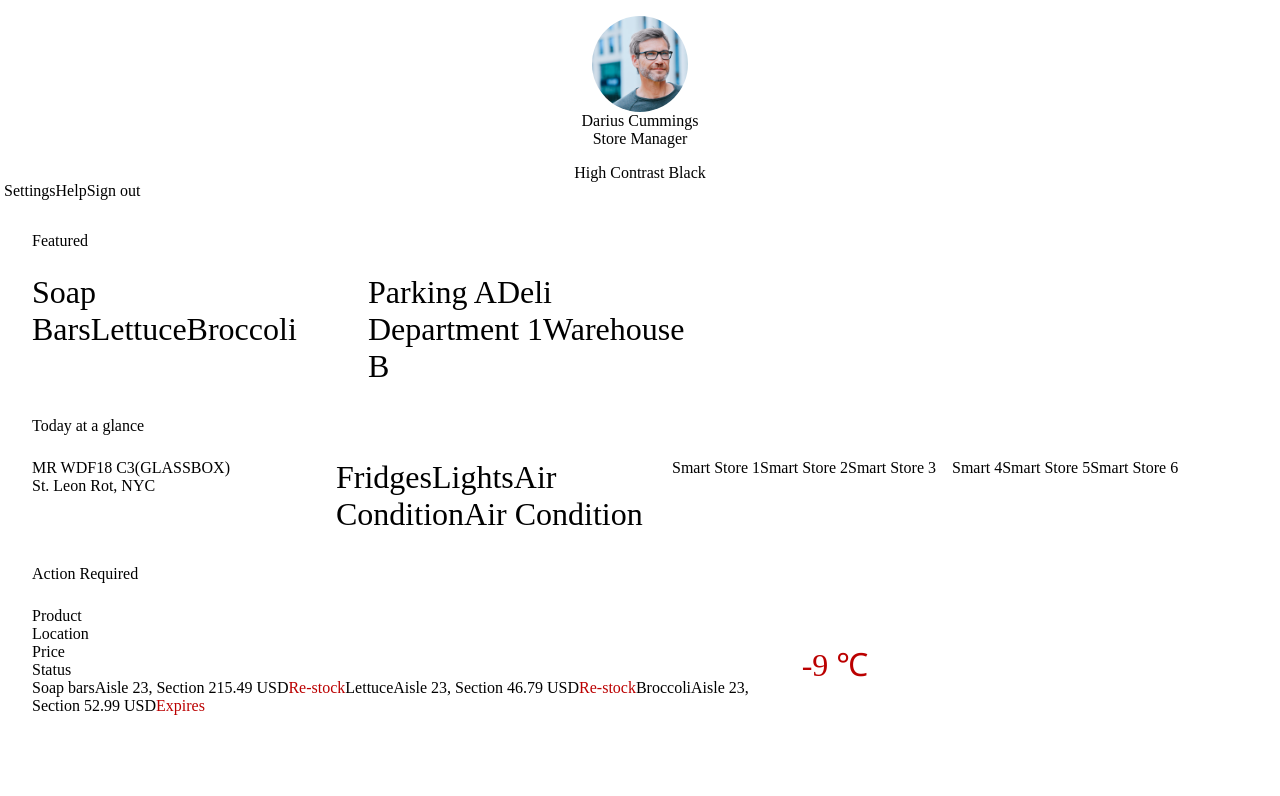
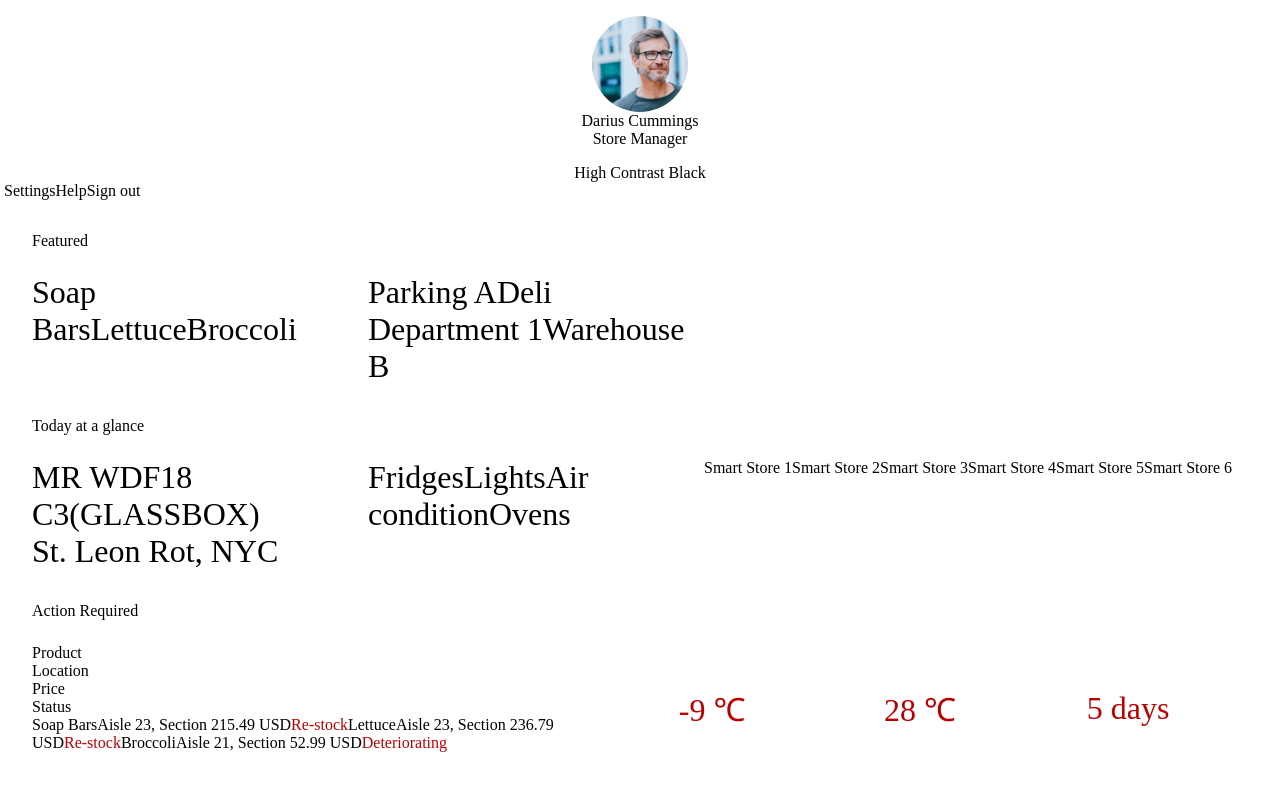
Before and after one commit to ilhan007/ui5con-app, a React (Create React App) app: page /#/home in a window 1280 px wide. Shown: the top 796 px of the page. Built offline with nearby package versions, Linux system fonts and the light colour scheme.

Commit message:
extraxt home data in json file

```diff
--- a/src/App.css
+++ b/src/App.css
@@ -56,9 +56,9 @@ html, body, .root, .App {
 
 /* Action require alerts */
 .alerts {
-	/* display: flex;
+	display: flex;
 	width: 40rem;
-	flex-wrap: wrap; */
+	flex-wrap: wrap;
 }
 .ui5card-alert {
 	min-width: 12rem;
--- a/src/home/Home.js
+++ b/src/home/Home.js
@@ -1,16 +1,23 @@
 import React, { Component } from "react";
 import managerImg from "../img/profile.png";
+import data from "./data.json";
 
 class Home extends Component {
 
 	constructor (props) {
 		super(props);
-		this.card = React.createRef();
+
+		this.featuredCardsRefs = [];
 		this._navToDetail = this.navToDetail.bind(this);
+		this.state = {data};
 	}
 
 	componentDidMount() {
-		this.card.current.addEventListener("headerPress", this._navToDetail);
+		const inventoryCardRef = this.featuredCardsRefs[0];
+
+		if (inventoryCardRef) {
+			inventoryCardRef.addEventListener("headerPress", this._navToDetail);
+		}
 	}
 
 	navToDetail() {
@@ -18,53 +25,56 @@ class Home extends Component {
 	}
 
 	render(){
+		const data = this.state.data;
+
 		return(
 			<div className="app-content">
 
 				{/* Featured */}
 				<ui5-title>Featured</ui5-title>
-				<section className="section row">
+				<section className="section">
+					{
+						data.featured.map((dataObj, index) =>
 							<ui5-card
-						ref={this.card}
-						heading="Inventory"
-						subtitle="28 Jun 2019"
-						status="3 of 22"
+								ref={ref => this.featuredCardsRefs[index] = ref}
+								key={dataObj.key}
+								heading={dataObj.heading}
+								subtitle={dataObj.subtitle}
+								status={dataObj.status}
 								class="ui5card">
 									<ui5-list separators="Inner">
-								<ui5-li icon="sap-icon://product" description="1579340" class="ui5list-item">Soap Bars</ui5-li>
-								<ui5-li icon="sap-icon://product" description="1579441" class="ui5list-item">Lettuce</ui5-li>
-								<ui5-li icon="sap-icon://product" description="1579542" class="ui5list-item">Broccoli</ui5-li>
+										{
+											dataObj.items.map(item =>
+												<ui5-li key={item.key}
+													icon={item.icon}
+													description={item.description}
+													class="ui5list-item">{item.title}</ui5-li>
+											)
+										}
 									</ui5-list>
 							</ui5-card>
-					<ui5-card
-						heading="Security"
-						subtitle="Cameras"
-						status="3 of 3"
-						class="ui5card">
-							<ui5-list separators="Inner">
-								<ui5-li icon="sap-icon://web-cam" description="Recording" class="ui5list-item">Parking A</ui5-li>
-								<ui5-li icon="sap-icon://web-cam" description="Recording" class="ui5list-item">Deli Department 1</ui5-li>
-								<ui5-li icon="sap-icon://hide" description="Off" class="ui5list-item">Warehouse B</ui5-li>
-							</ui5-list>
-					</ui5-card>
+							)
+					}
 				</section>
 
 				{/* Today */}
 				<ui5-title>Today at a glance</ui5-title>
-				<section className="section row">
+				<section className="section">
 
 					<ui5-card
 						heading="Upcoming Activities"
 						subtitle="28 Jun 2019"
 						class="ui5card">
 						<ui5-timeline>
-							<ui5-timeline-item title-text="Weekly Sync - Managers and Tech support" subtitle-text="10:00 - 10:30" icon="sap-icon://calendar">
-								<div>MR WDF18 C3(GLASSBOX)</div>
+							{data.activities.map(item =>
+								<ui5-timeline-item key={item.key}
+									icon={item.icon}
+									title-text={item.title}
+									subtitle-text={item.subtitle}
+									class="ui5list-item">
+										<div>{item.location}</div>
 								</ui5-timeline-item>
-							<ui5-timeline-item title-text="Video Converence Call - Tech Update" subtitle-text="14:30 - 15:30" icon="sap-icon://calendar">
-								<div>St. Leon Rot, NYC</div>
-							</ui5-timeline-item>
-							<ui5-timeline-item id="test-item" title-text="Call 'Project Nimbus' (Skype Meeting)" subtitle-text="15:00 - 16:30" icon="sap-icon://phone"></ui5-timeline-item>
+							)}
 						</ui5-timeline>
 					</ui5-card>
 
@@ -73,10 +83,15 @@ class Home extends Component {
 						subtitle="Smart Store A"
 						class="ui5card">
 							<ui5-list separators="Inner">
-								<ui5-li icon="sap-icon://fridge" description="Fridges are On" class="ui5list-item">Fridges</ui5-li>
-								<ui5-li icon="sap-icon://lightbulb" description="Light are On" class="ui5list-item">Lights</ui5-li>
-								<ui5-li icon="sap-icon://heating-cooling" description="All are On" class="ui5list-item">Air Condition</ui5-li>
-								<ui5-li icon="sap-icon://washing-machine" description="Ovens are On" class="ui5list-item">Air Condition</ui5-li>
+								{data.energystats.map(item =>
+									<ui5-li
+										key={item.key}
+										icon={item.icon}
+										description={item.description}
+										class="ui5list-item">
+											{item.title}
+										</ui5-li>
+								)}
 							</ui5-list>
 					</ui5-card>
 
@@ -88,14 +103,14 @@ class Home extends Component {
 						class="ui5card ui5card-large">
 							<div className="card-content">
 								<ui5-list separators="Inner" class="card-content-child">
-								<ui5-li image={managerImg} description="New York City">Smart Store 1</ui5-li>
-								<ui5-li image={managerImg} description="Washington">Smart Store 2</ui5-li>
-								<ui5-li image={managerImg} description="Boston">Smart Store 3</ui5-li>
+								{data.storesa.map(store =>
+									<ui5-li image={managerImg} description={store.description}>{store.title}</ui5-li>
+								)}
 								</ui5-list>
 								<ui5-list separators="Inner" class="card-content-child">
-								<ui5-li image={managerImg} description="Los Angeles">Smart 4</ui5-li>
-								<ui5-li image={managerImg} description="Dallas">Smart Store 5</ui5-li>
-								<ui5-li image={managerImg} description="Chicago">Smart Store 6</ui5-li>
+								{data.storesb.map(store =>
+									<ui5-li image={managerImg} description={store.description}>{store.title}</ui5-li>
+								)}
 								</ui5-list>
 							</div>
 					</ui5-card>
@@ -104,111 +119,50 @@ class Home extends Component {
 				{/* Actions Required */}
 				<ui5-title>Action Required</ui5-title>
 				<section className="section">
-					<ui5-card heading="Smart Store 1"
-						subtitle="today"
-						status="3 of 6"
-						class="ui5card ui5card-large">
+
+					{data.actions.map(action =>
+						<ui5-card key={action.key} heading="Smart Store 1" subtitle="today" status="3 of 6" class="ui5card ui5card-large">
 							<ui5-table>
-							<ui5-table-column slot="columns">
+								{
+									action.columns.map(column =>
+										<ui5-table-column key={column.key} slot="columns">
 											<div slot="header">
-									<ui5-label>Product</ui5-label>
+												<ui5-label>{column.name}</ui5-label>
 											</div>
 										</ui5-table-column>
-
-							<ui5-table-column slot="columns">
-								<div slot="header">
-									<ui5-label>Location</ui5-label>
-								</div>
-							</ui5-table-column>
-
-							<ui5-table-column slot="columns">
-								<div slot="header">
-									<ui5-label>Price</ui5-label>
-								</div>
-							</ui5-table-column>
-
-							<ui5-table-column slot="columns" min-width="450" popin-text="Status" demand-popin>
-								<div slot="header">
-									<ui5-label>Status</ui5-label>
-								</div>
-							</ui5-table-column>
-
-							<ui5-table-row slot="rows">
-								<ui5-table-cell>
-									<ui5-label>Soap bars</ui5-label>
+									)
+								}
+								{
+									action.rows.map(dataObj =>
+										<ui5-table-row key={dataObj.key} slot="rows">
+											{
+												dataObj.cells.map(cell =>
+													<ui5-table-cell key={cell.key}>
+														<ui5-label class={cell.error}>{cell.text}</ui5-label>
 													</ui5-table-cell>
-								<ui5-table-cell>
-									<ui5-label>Aisle 23, Section 21</ui5-label>
-								</ui5-table-cell>
-								<ui5-table-cell>
-										<ui5-label>5.49 USD</ui5-label>
-								</ui5-table-cell>
-								<ui5-table-cell>
-									<ui5-label class="error">Re-stock</ui5-label>
-								</ui5-table-cell>
+												)
+											}
 										</ui5-table-row>
-							<ui5-table-row slot="rows">
-								<ui5-table-cell>
-									<ui5-label>Lettuce</ui5-label>
-								</ui5-table-cell>
-								<ui5-table-cell>
-									<ui5-label>Aisle 23, Section 4</ui5-label>
-								</ui5-table-cell>
-								<ui5-table-cell>
-										<ui5-label>6.79 USD</ui5-label>
-								</ui5-table-cell>
-								<ui5-table-cell>
-									<ui5-label class="error">Re-stock</ui5-label>
-								</ui5-table-cell>
-							</ui5-table-row>
-							<ui5-table-row slot="rows">
-								<ui5-table-cell>
-									<ui5-label>Broccoli</ui5-label>
-								</ui5-table-cell>
-								<ui5-table-cell>
-									<ui5-label>Aisle 23, Section 5</ui5-label>
-								</ui5-table-cell>
-								<ui5-table-cell>
-										<ui5-label>2.99 USD</ui5-label>
-								</ui5-table-cell>
-								<ui5-table-cell>
-									<ui5-label class="error">Expires</ui5-label>
-								</ui5-table-cell>
-							</ui5-table-row>
+									)
+								}
 							</ui5-table>
 						</ui5-card>
+					)}
 
 					{/* Alerts */}
 					<div className="alerts">
-						<ui5-card
-							heading="Fridge #37"
-							subtitle="Temparature too low"
+						{data.alerts.map(alert => {
+							return <ui5-card
+								key={alert.key}
+								heading={alert.heading}
+								subtitle={alert.subtitle}
 								class="ui5card ui5card-alert">
 									<div className="ui5card-alert-content centered">
-									<ui5-icon src="sap-icon://fridge" class="ui5icon-size ui5card-alert-icon"></ui5-icon>
-									<ui5-label class="ui5label-size error">-9 &#8451;</ui5-label>
+										<ui5-icon src={alert.icon} class="ui5icon-size ui5card-alert-icon"></ui5-icon>
+										<ui5-label class="ui5label-size error">{alert.text}</ui5-label>
 									</div>
 							</ui5-card>
-
-						<ui5-card
-							heading="Room A"
-							subtitle="Temparature too high"
-							class="ui5card ui5card-alert">
-								<div className="ui5card-alert-content centered">
-									<ui5-icon src="sap-icon://temperature" class="ui5icon-size ui5card-alert-icon"></ui5-icon>
-									<ui5-label class="ui5label-size error">28 &#8451;</ui5-label>
-								</div>
-						</ui5-card>
-
-						<ui5-card
-							heading="Entrance Lamp"
-							subtitle="Maintenance overdue"
-							class="ui5card ui5card-alert">
-								<div className="ui5card-alert-content centered">
-									<ui5-icon src="sap-icon://lightbulb" class="ui5icon-size ui5card-alert-icon"></ui5-icon>
-									<ui5-label class="ui5label-size error">5 days</ui5-label>
-								</div>
-						</ui5-card>
+						})}
 					</div>
 				</section>
 			</div>
--- a/src/home/data.json
+++ b/src/home/data.json
@@ -1,21 +1,24 @@
 {
 	"featured": [
 		{
+			"key": "f1",
 			"heading": "Inventory",
 			"status": "3 of 22",
-			"subtitle": "28 Jun 2019",
 			"items": [
 				{
+					"key": "1",
 					"title": "Soap Bars",
 					"description": "1579340",
 					"icon": "sap-icon://product"
 				},
 				{
+					"key": "2",
 					"title": "Lettuce",
 					"description": "1579441",
 					"icon": "sap-icon://product"
 				},
 				{
+					"key": "3",
 					"title": "Broccoli",
 					"description": "1579542",
 					"icon": "sap-icon://product"
@@ -23,67 +26,181 @@
 			]
 		},
 		{
+			"key": "f2",
 			"heading": "Security",
 			"status": "3 of 3",
 			"subtitle": "Cameras",
 			"items": [
 				{
+					"key": "4",
 					"title": "Parking A",
 					"description": "#36",
-					"icon": "sap-icon://video"
+					"icon": "sap-icon://web-cam"
 				},
 				{
+					"key": "5",
 					"title": "Deli Department 1",
 					"description": "#41",
-					"icon": "sap-icon://video"
+					"icon": "sap-icon://web-cam"
 				},
 				{
+					"key": "6",
 					"title": "Warehouse B",
 					"description": "#75",
-					"icon": "sap-icon://video"
+					"icon": "sap-icon://hide"
 				}
 			]
 		}
 	],
+	"activities": [
+		{
+			"key": "1",
+			"title": "Weekly Sync - Managers and Tech support",
+			"subtitle": "10:00 - 10:30",
+			"location": "MR WDF18 C3(GLASSBOX)",
+			"icon": "sap-icon://calendar"
+		},
+		{
+			"key": "2",
+			"title": "Video Converence Call - Tech Update",
+			"subtitle": "14:30 - 15:30",
+			"location": "St. Leon Rot, NYC",
+			"icon": "sap-icon://calendar"
+		},
+		{
+			"key": "3",
+			"title": "Call 'Project Nimbus' (Skype Meeting)",
+			"subtitle": "15:00 - 16:30",
+			"location": "",
+			"icon": "sap-icon://phone"
+		}
+	],
+
+	"energystats": [
+		{
+			"key": "1",
+			"title": "Fridges",
+			"description": "Fridges are on",
+			"icon": "sap-icon://fridge"
+		},
+		{
+			"key": "2",
+			"title": "Lights",
+			"description": "Lights are on",
+			"icon": "sap-icon://lightbulb"
+		},
+		{
+			"key": "3",
+			"title": "Air condition",
+			"description": "All are on",
+			"icon": "sap-icon://heating-cooling"
+		},
+		{
+			"key": "4",
+			"title": "Ovens",
+			"description": "Ovens are on",
+			"icon": "sap-icon://washing-machine"
+		}
+	],
+	"storesa": [
+		{
+			"key": "s1",
+			"title": "Smart Store 1",
+			"description": "New York City"
+		},
+		{
+			"key": "s2",
+			"title": "Smart Store 2",
+			"description": "Washington"
+		},
+		{
+			"key": "s3",
+			"title": "Smart Store 3",
+			"description": "Boston"
+		}
+	],
+	"storesb": [
+		{
+			"key": "s4",
+			"title": "Smart Store 4",
+			"description": "Dallas"
+		},
+		{
+			"key": "s5",
+			"title": "Smart Store 5",
+			"description": "Los Angeles"
+		},
+		{
+			"key": "s6",
+			"title": "Smart Store 6",
+			"description": "Chicago"
+		}
+	],
 	"actions": [
 		{
-			"title": "Fridge #37",
-			"subtitle": "Temperature too low"
-		},
-		{
-			"heading": "Room A",
-			"subtitle": "Temperature high"
-		},
-		{
-			"heading": "Entrance Lamp",
-			"subtitle": "Maintenance Overdue"
-		}
-	],
-	"actions2": [
-		{
+			"key": "3",
+			"type": "table",
 			"title": "Smart Store 1",
 			"subtitle": "today",
 			"status": "3 of 6",
-			"cells": [
+			"columns": [
+				{"key": "4", "name": "Product"},
+				{"key": "5", "name": "Location"},
+				{"key": "6", "name": "Price"},
+				{"key": "7", "name": "Status"}
+			],
+			"rows": [
 				{
-					"product": "Soap Bars",
-					"location": "Aisle 23, Section 21",
-					"price": "5.49 USD",
-					"status": "Re-stock"
+					"key": "7",
+					"cells": [
+						{"key": "8", "text": "Soap Bars"},
+						{"key": "9", "text": "Aisle 23, Section 21"},
+						{"key": "10", "text": "5.49 USD"},
+						{"key": "11", "text": "Re-stock", "error": "error"}
+					]
 				},
 				{
-					"product": "Lettuce",
-					"location": "Aisle 23, Section 23",
-					"price": "6.79 USD",
-					"status": "Re-stock"
+					"key": "8",
+					"cells": [
+						{"key": "12", "text": "Lettuce"},
+						{"key": "13", "text": "Aisle 23, Section 23"},
+						{"key": "14", "text": "6.79 USD"},
+						{"key": "15", "text": "Re-stock", "error": "error"}
+					]
 				},
 				{
-					"product": "Broccoli",
-					"location": "Aisle 21, Section 5",
-					"price": "2.99 USD",
-					"status": "Deteriorating"
+					"key": "9",
+					"cells": [
+						{"key": "16", "text": "Broccoli"},
+						{"key": "17", "text": "Aisle 21, Section 5"},
+						{"key": "18", "text": "2.99 USD"},
+						{"key": "19", "text": "Deteriorating", "error": "error"}
+					]
 				}
 			]
 		}
+	],
+	"alerts": [
+		{
+			"key": "20",
+			"heading": "Fridge #37",
+			"subtitle": "Temperature too low",
+			"icon": "sap-icon://fridge",
+			"text": "-9 \u2103"
+		},
+		{
+			"key": "21",
+			"heading": "Room A",
+			"subtitle": "Temperature high",
+			"icon": "sap-icon://temperature",
+			"text": "28 \u2103"
+		},
+		{
+			"key": "22",
+			"heading": "Entrance Lamp",
+			"subtitle": "Maintenance Overdue",
+			"icon": "sap-icon://lightbulb",
+			"text": "5 days"
+		}
 	]
 }
```
Lines whose indentation alone changed are shown as unchanged.
